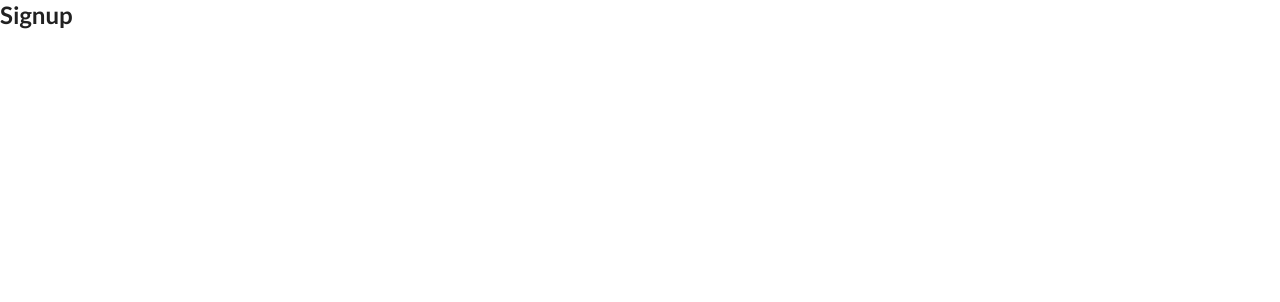
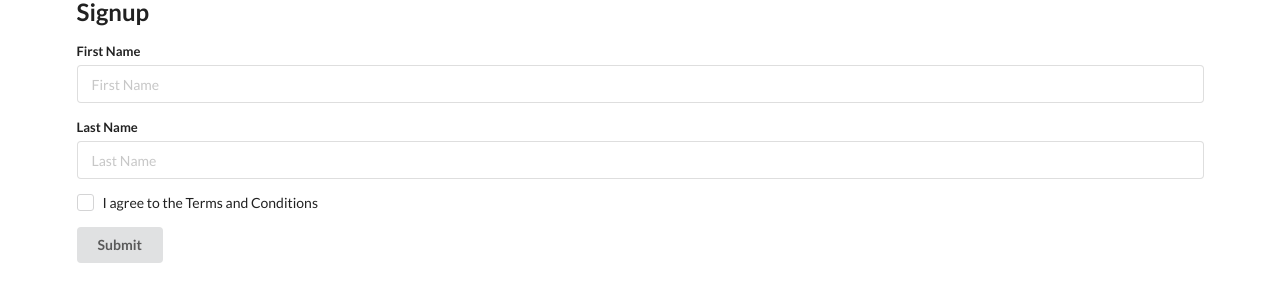
Before and after one commit to jeremiahogutu/social-network, a React (Create React App) app in the folder social-front-end/: page /signup in a window 1280 px wide. Shown: the top 302 px of the page. Built offline with nearby package versions, Linux system fonts and the light colour scheme.

Commit message:
signup init

```diff
--- a/social-front-end/src/components/user/Signup.js
+++ b/social-front-end/src/components/user/Signup.js
@@ -1,10 +1,36 @@
 import React, {Component} from 'react';
 
 class Signup extends Component {
+    constructor() {
+        super()
+        this.state = {
+            name: '',
+            email: '',
+            password: '',
+            error: ''
+        }
+    }
     render() {
         return (
-            <div>
-                <h2>Signup</h2>
+            <div className='ui container'>
+                <h2 className='ui header'>Signup</h2>
+                <form className="ui form">
+                    <div className="field">
+                        <label>First Name</label>
+                        <input type="text" name="first-name" placeholder="First Name"/>
+                    </div>
+                    <div className="field">
+                        <label>Last Name</label>
+                        <input type="text" name="last-name" placeholder="Last Name"/>
+                    </div>
+                    <div className="field">
+                        <div className="ui checkbox">
+                            <input type="checkbox" tabIndex="0" className="hidden"/>
+                                <label>I agree to the Terms and Conditions</label>
+                        </div>
+                    </div>
+                    <button className="ui button" type="submit">Submit</button>
+                </form>
             </div>
         );
     }
```
